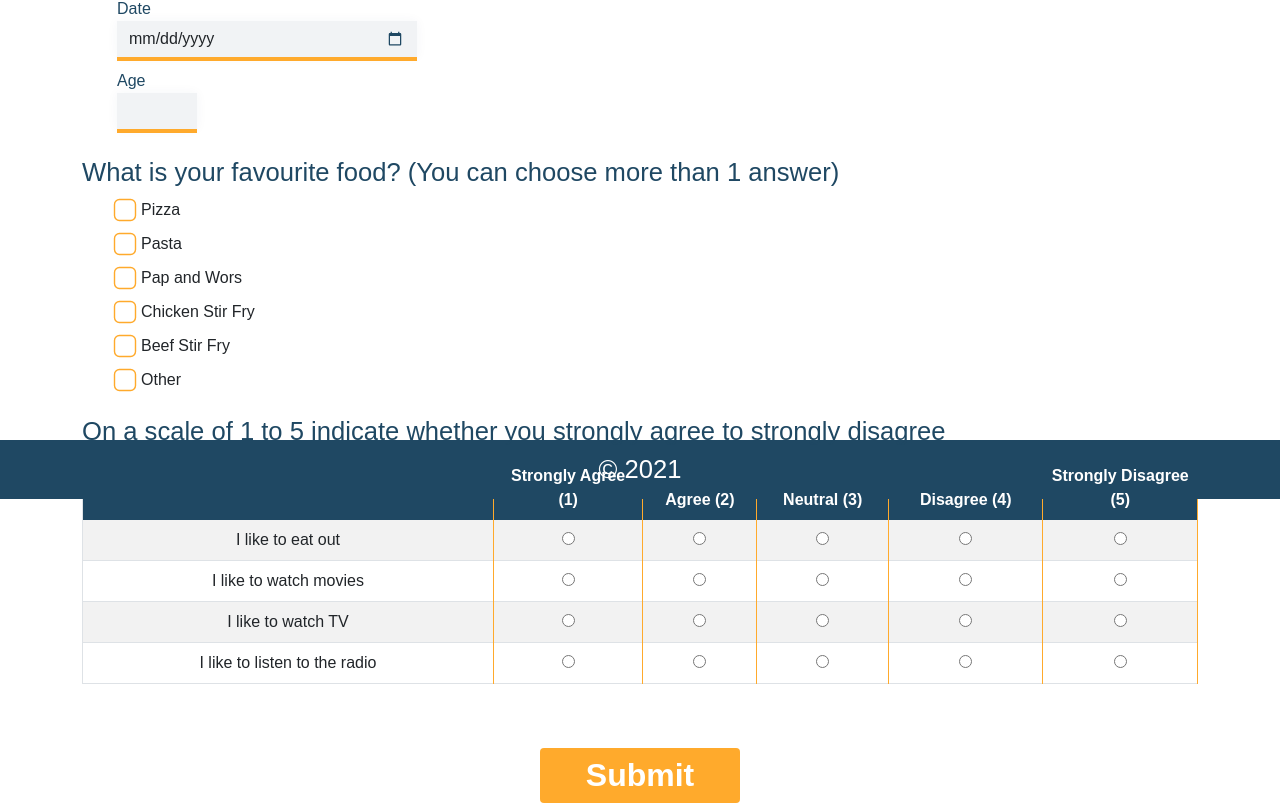
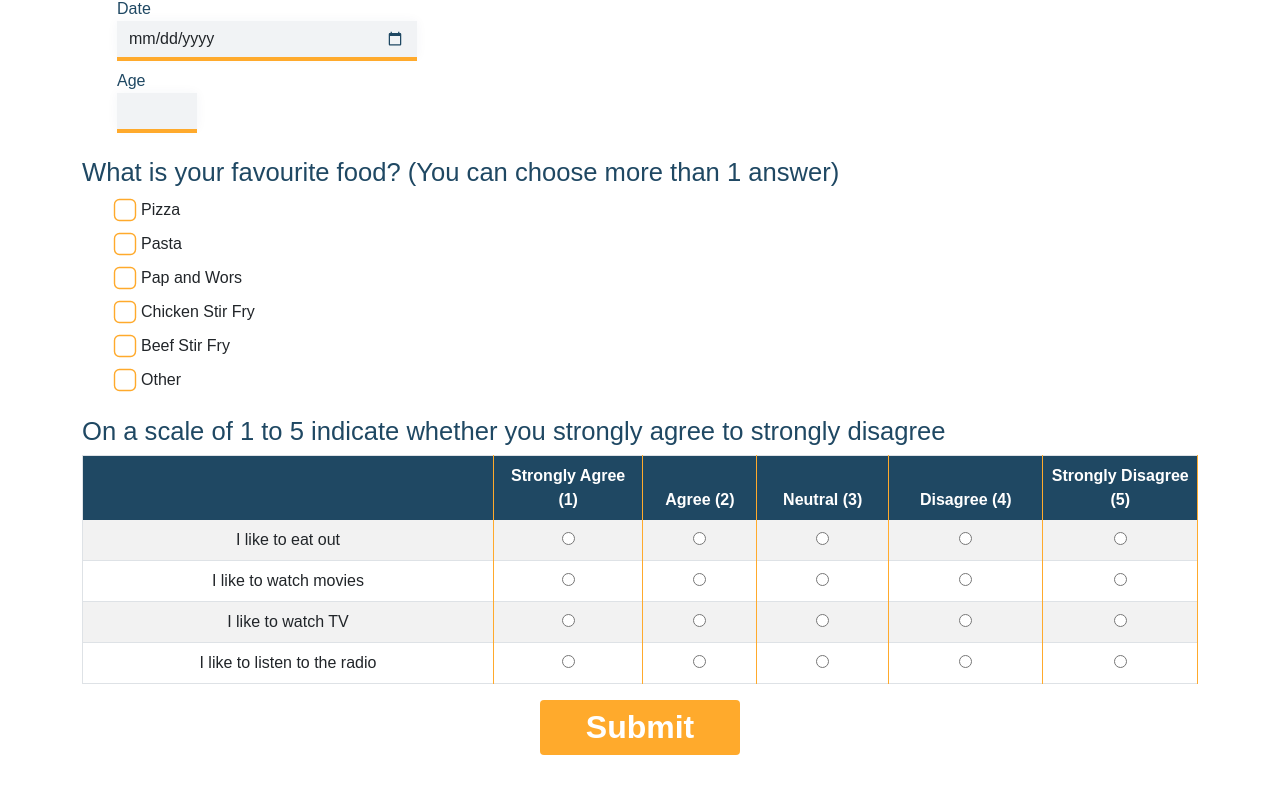
Before and after one commit to pmadinga/tshimolong, a React (Create React App) app: page /survey in a window 1280 px wide. Shown: the part 419-1222 px from the top of the page. After the commit the page ends 1174 px from the top, so only its background shows below. Built offline with nearby package versions, Linux system fonts and the light colour scheme.

Commit message:
removed footer

```diff
--- a/src/App.js
+++ b/src/App.js
@@ -25,7 +25,7 @@ function App() {
             <Results/>
           </Route>
         </Switch>
-        <SiteFooter/>
+        {/* <SiteFooter/> */}
       </Router>
     </div>
   );
--- a/src/index.css
+++ b/src/index.css
@@ -3,6 +3,7 @@
   font-family: Arial, Helvetica, sans-serif;
   -webkit-font-smoothing: antialiased;
   -moz-osx-font-smoothing: grayscale;
+
 }
 
 /* SITE HEADER */
@@ -196,6 +197,7 @@
   padding: 0!important;
   font-weight: 600!important;
   transition: 0.3s ease-in-out!important;
+
 }
 .submit-form:hover{
   transform: scale(1.05);
--- a/src/views/components/SiteFooter.js
+++ b/src/views/components/SiteFooter.js
@@ -1,8 +1,9 @@
+import { Navbar } from "react-bootstrap";
 
 const SiteFooter = () => {
     return(
         <div className="site-footer">
-            <span>&copy; 2021</span>
+                <span>&copy; 2021</span>
         </div>
     )
 }
--- a/src/views/pages/Survey.js
+++ b/src/views/pages/Survey.js
@@ -34,7 +34,7 @@ const Survey = () => {
     }
     if(redirect) return <Redirect to="/"/>
     return (
-        <div className="survey py-5">
+        <div className="survey py-5 mb-5">
             <Container>
                 <h2 className="mb-3">Please fill in the form</h2>
                 <Form onSubmit={handleSubmit(onSubmit)}>
@@ -212,7 +212,7 @@ const Survey = () => {
                             </tbody>
                         </Table>
                     </div>
-                    <div className="text-center mt-5">
+                    <div className="text-center ">
                         <Button type="submit" className="submit-form m-auto" >Submit</Button>
                     </div>
 
```
Also changed, not shown: 1 other file (tests, documents, lock files or other folders).
